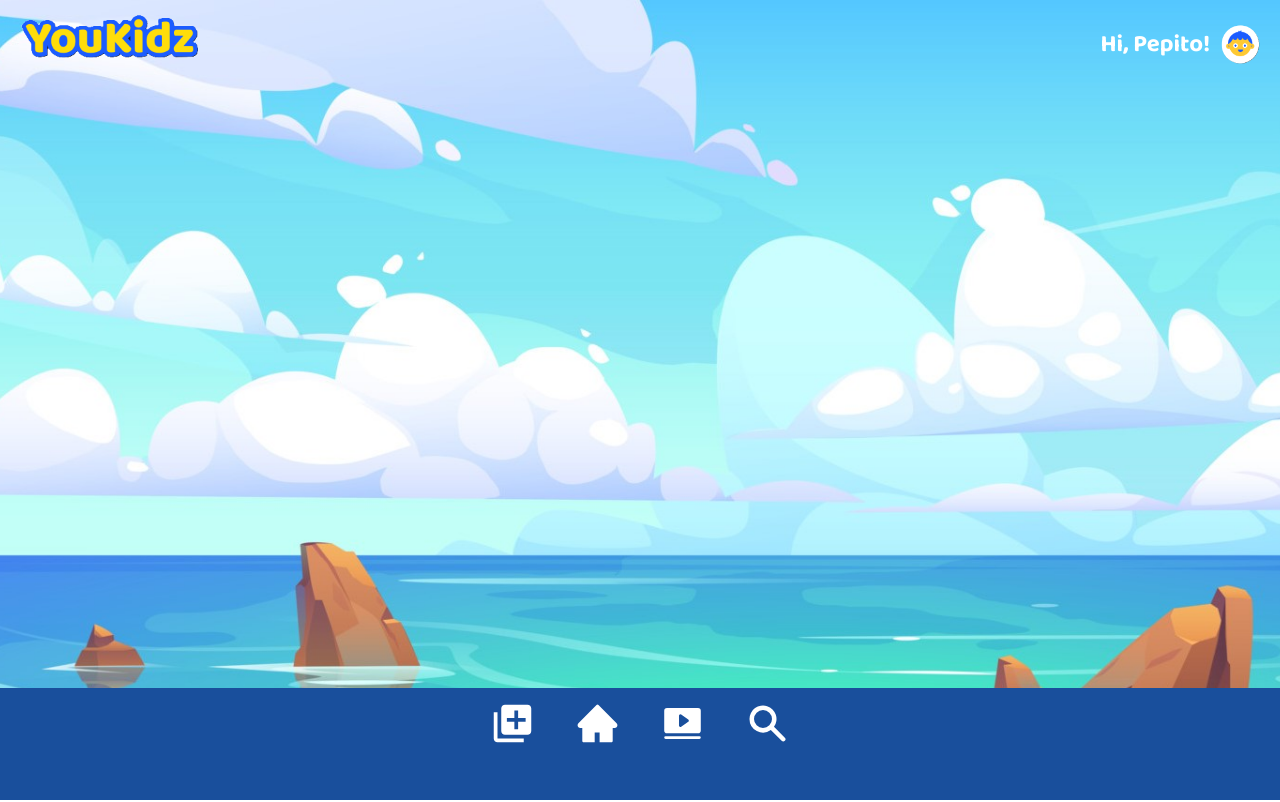
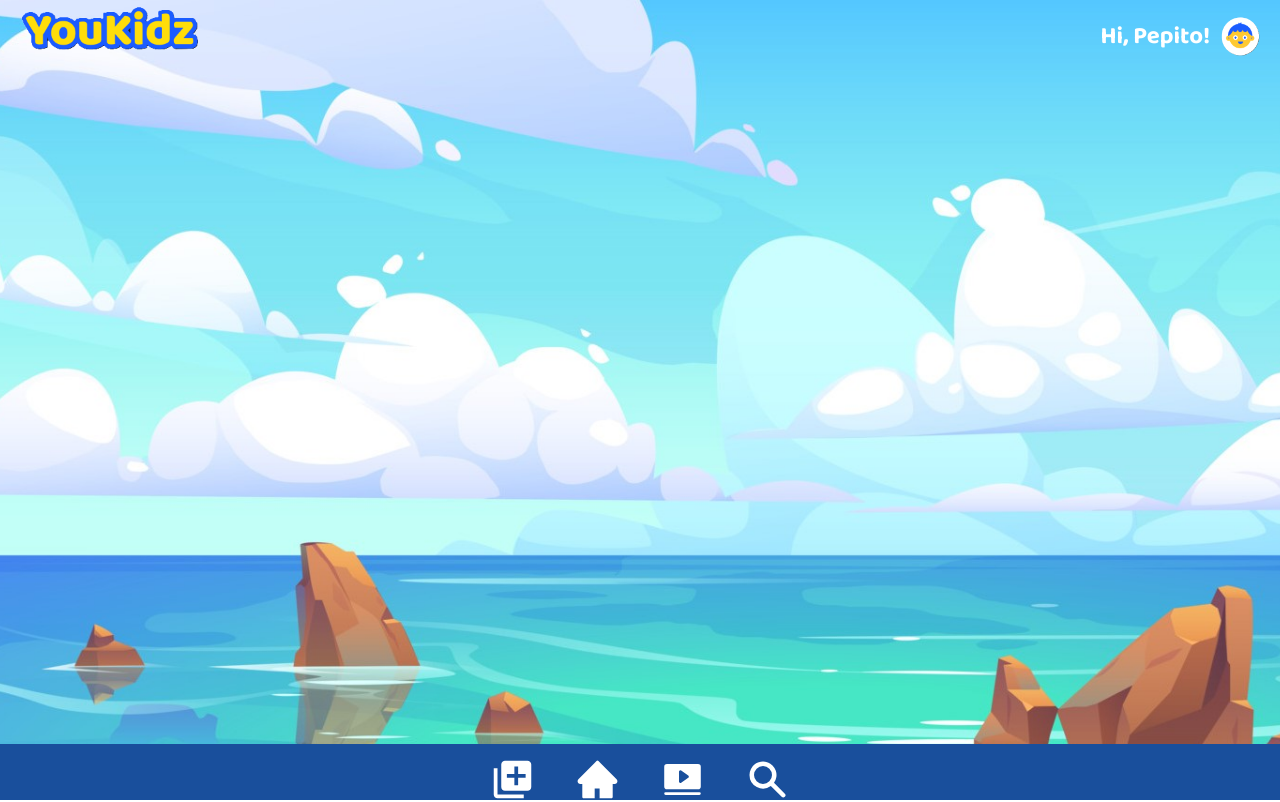
Before and after one commit to Andhalaya/youtube-kids-clone, a React (Vite) app in the folder frontend/: page / in a window 1280 px wide. Built offline with nearby package versions, Linux system fonts and the light colour scheme; a web font is replaced by a local one.

Commit message:
changed heights

```diff
--- a/frontend/src/App.css
+++ b/frontend/src/App.css
@@ -8,14 +8,20 @@
     font-size: 13px;
 }
 
+html, body {
+    margin: 0;
+    padding: 0;
+    height: 100%;
+  }
+
 .app {
-    height: 100vh;
+    height: 100svh;
     background: url('./assets/background.jpg') no-repeat center center/cover;
 
 }
 
 .main {
-    height: 78vh;
+    height: 86svh;
     display: flex;
     flex-direction: column;
     justify-content: center;
--- a/frontend/src/components/Header/Header.css
+++ b/frontend/src/components/Header/Header.css
@@ -2,7 +2,7 @@
     display: flex;
     justify-content: space-between;
     align-items: end;
-    height: 8vh;
+    height: 7svh;
     padding: 20px 20px 0px 20px;
   }
 
--- a/frontend/src/components/NavBar/navBar.css
+++ b/frontend/src/components/NavBar/navBar.css
@@ -14,7 +14,7 @@
     gap: 40px;
     background: #194F9C;
     padding: 1rem;
-    height: 14vh;
+    height: 7svh;
   }
 
   .bottom-navigation button {
```
